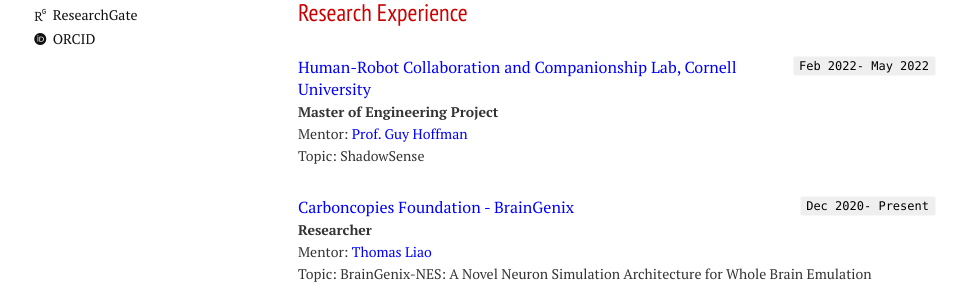
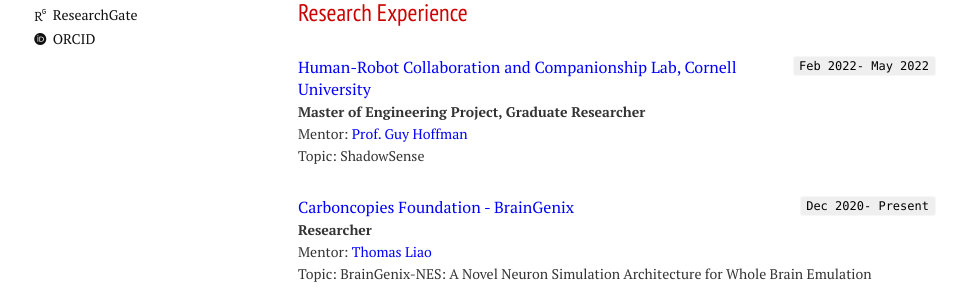
Before and after one commit to PRISHIta123/PRISHIta123.github.io, a Jekyll site: the page built from experience.md, in a window 1280 px wide and 900 px high, scrolled down 380 px. Shown: the part 158-454 px from the top of the window, without its empty margins (22-988 px from the left). Built offline with Jekyll 4.4.1, drawn with Linux system fonts in a browser that asks for light colours; nearby versions of some CDN libraries; some web fonts are replaced.

Commit message:
Update experience.md

```diff
--- a/experience.md
+++ b/experience.md
@@ -23,7 +23,7 @@
 
 `Feb 2022- May 2022`
 <p><a href="https://hrc2.io/" style="color: blue">Human-Robot Collaboration and Companionship Lab, Cornell University</a>
-<br><a style="font-size: 14px;"><b>Master of Engineering Project</b></a>
+<br><a style="font-size: 14px;"><b>Master of Engineering Project, Graduate Researcher</b></a>
 <br><a style="font-size: 14px;">Mentor: </a><a href="https://hrc2.io/people/guy-hoffman" style="color: blue;font-size: 14px;">Prof. Guy Hoffman</a>
 <br><a style="font-size: 14px;">Topic: ShadowSense</a></p>
 
```
